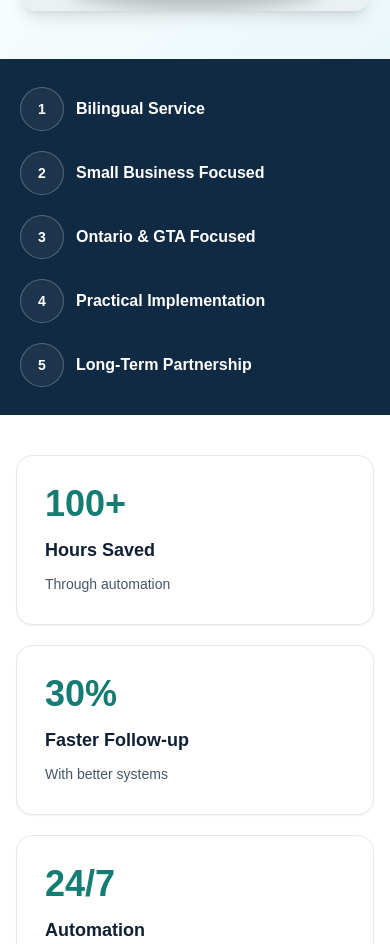
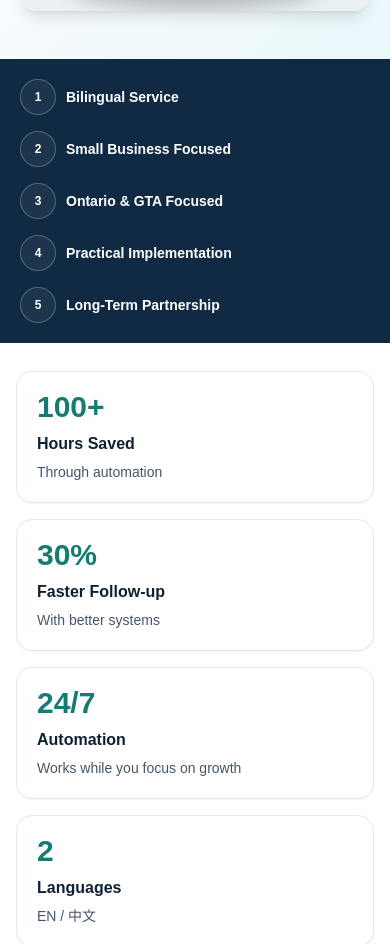
Before and after one commit to cocochen223/bridge-workflow-studio-website, a Next.js app: page /en in a window 390 px wide. Shown: the part 1056-2000 px from the top of the page. Built offline with nearby package versions, Linux system fonts and the light colour scheme.

Commit message:
Compact homepage sections and add subtle motion

```diff
--- a/app/[locale]/page.tsx
+++ b/app/[locale]/page.tsx
@@ -29,14 +29,14 @@ function TrustStrip({ locale }: { locale: Locale }) {
       : ["中英双语服务", "专注中小企业", "服务安省与大多地区", "重视落地执行", "长期合作支持"];
 
   return (
-    <section className="bg-[#102A43] py-7 text-white">
-      <div className="mx-auto grid max-w-[1480px] gap-5 px-5 sm:grid-cols-2 sm:px-8 lg:grid-cols-5">
+    <section className="bg-[#102A43] py-5 text-white">
+      <div className="mx-auto grid max-w-[1480px] gap-4 px-5 sm:grid-cols-2 sm:px-8 lg:grid-cols-5">
         {items.map((item, index) => (
-          <div key={item} className="flex items-center gap-3">
-            <span className="flex h-11 w-11 items-center justify-center rounded-full border border-white/25 bg-white/5 text-sm font-black text-teal-100">
+          <div key={item} className="flex items-center gap-2.5">
+            <span className="flex h-9 w-9 items-center justify-center rounded-full border border-white/25 bg-white/5 text-xs font-black text-teal-100">
               {index + 1}
             </span>
-            <p className="font-bold leading-6">{item}</p>
+            <p className="text-sm font-bold leading-5">{item}</p>
           </div>
         ))}
       </div>
@@ -61,13 +61,13 @@ function Stats({ locale }: { locale: Locale }) {
         ];
 
   return (
-    <section className="bg-white py-10">
-      <div className="mx-auto grid max-w-7xl gap-5 px-4 sm:grid-cols-2 sm:px-6 lg:grid-cols-4 lg:px-8">
+    <section className="bg-white py-7">
+      <div className="mx-auto grid max-w-7xl gap-4 px-4 sm:grid-cols-2 sm:px-6 lg:grid-cols-4 lg:px-8">
         {stats.map(([number, title, body]) => (
-          <div key={title} className="rounded-2xl border border-slate-200 bg-white p-7 shadow-sm shadow-slate-900/5">
-            <p className="text-4xl font-black text-teal">{number}</p>
-            <h3 className="mt-3 text-lg font-bold text-ink">{title}</h3>
-            <p className="mt-2 text-sm leading-6 text-slate-600">{body}</p>
+          <div key={title} className="reveal-card rounded-2xl border border-slate-200 bg-white p-5 shadow-sm shadow-slate-900/5 transition hover:-translate-y-1 hover:border-teal/30 hover:shadow-lg hover:shadow-slate-900/10">
+            <p className="text-3xl font-black leading-none text-teal">{number}</p>
+            <h3 className="mt-2.5 text-base font-bold text-ink">{title}</h3>
+            <p className="mt-1.5 text-sm leading-5 text-slate-600">{body}</p>
           </div>
         ))}
       </div>
@@ -98,7 +98,7 @@ function CaseStudies({ locale }: { locale: Locale }) {
     <Section title={locale === "en" ? "Case Studies" : "客户案例"} subtitle={locale === "en" ? "Representative project concepts showing how practical systems can support real operations." : "以代表性项目场景展示系统如何支持真实业务运营。"} tone="mist">
       <div className="grid gap-5 md:grid-cols-3">
         {cases.map(([title, body], index) => (
-          <article key={title} className="overflow-hidden rounded-2xl border border-slate-200 bg-white shadow-sm shadow-slate-900/5 transition hover:-translate-y-0.5 hover:shadow-xl hover:shadow-slate-900/10">
+          <article key={title} className="reveal-card overflow-hidden rounded-2xl border border-slate-200 bg-white shadow-sm shadow-slate-900/5 transition hover:-translate-y-1 hover:border-teal/30 hover:shadow-xl hover:shadow-slate-900/10">
             <div className="h-36 overflow-hidden">
               <img src={images[index]} alt={title} className="h-full w-full object-cover" loading="lazy" />
             </div>
@@ -215,7 +215,7 @@ export default async function HomePage({ params }: { params: Promise<{ locale: L
     <>
       <section className="bg-[linear-gradient(135deg,#f7fbff_0%,#ffffff_48%,#eaf7fb_100%)]">
         <div className="mx-auto grid max-w-[1480px] items-center gap-10 px-5 py-12 lg:grid-cols-[0.82fr_1.18fr] lg:gap-12 lg:px-6 lg:py-14">
-          <div className="max-w-[600px]">
+          <div className="reveal-card max-w-[600px]">
             <p className="text-[15px] font-black uppercase tracking-[0.18em] text-teal">{hero.eyebrow}</p>
             <h1 className="mt-4 max-w-[580px] text-[clamp(38px,3.8vw,56px)] font-black leading-[1.06] text-[#0D1B2A]">{hero.title}</h1>
             <p className="mt-5 max-w-[540px] text-lg leading-[1.55] text-slate-700">{hero.subtitle}</p>
@@ -236,7 +236,9 @@ export default async function HomePage({ params }: { params: Promise<{ locale: L
               </Link>
             </div>
           </div>
-          <DashboardMockup locale={locale} />
+          <div className="reveal-card">
+            <DashboardMockup locale={locale} />
+          </div>
         </div>
       </section>
 
@@ -253,17 +255,17 @@ export default async function HomePage({ params }: { params: Promise<{ locale: L
         />
       </Section>
 
-      <section className="bg-[#EEF4F7] py-10">
+      <section className="bg-[#EEF4F7] py-7">
         <div className="mx-auto max-w-7xl px-4 sm:px-6 lg:px-8">
           <div className="max-w-3xl">
             <h2 className="text-3xl font-bold leading-tight text-ink sm:text-[2.25rem]">{t.home.problemsTitle}</h2>
             <p className="mt-3 text-base leading-7 text-slate-600">{t.home.problemsSubtitle}</p>
           </div>
-        <div className="mt-7 grid gap-4 md:grid-cols-2 lg:grid-cols-5">
+        <div className="mt-5 grid gap-4 md:grid-cols-2 lg:grid-cols-5">
           {t.home.problems.map((problem, index) => (
-            <article key={problem} className="rounded-2xl border border-slate-200 bg-white p-5 shadow-sm shadow-slate-900/5">
+            <article key={problem} className="reveal-card rounded-2xl border border-slate-200 bg-white p-7 shadow-sm shadow-slate-900/5 transition hover:-translate-y-1 hover:border-teal/30 hover:shadow-lg hover:shadow-slate-900/10">
               <span className="text-sm font-black text-teal">0{index + 1}</span>
-              <p className="mt-4 text-[15px] font-bold leading-6 text-ink">{problem}</p>
+              <p className="mt-3 text-[15px] font-bold leading-6 text-ink">{problem}</p>
             </article>
           ))}
         </div>
--- a/app/globals.css
+++ b/app/globals.css
@@ -25,6 +25,41 @@ select {
   outline-color: #147c72;
 }
 
+a,
+button {
+  transition: color 180ms ease, background-color 180ms ease, border-color 180ms ease, box-shadow 180ms ease, transform 180ms ease;
+}
+
+.reveal-card {
+  animation: reveal-card 620ms ease-out both;
+}
+
+@keyframes reveal-card {
+  from {
+    opacity: 0;
+    transform: translateY(16px);
+  }
+  to {
+    opacity: 1;
+    transform: translateY(0);
+  }
+}
+
+@media (prefers-reduced-motion: reduce) {
+  html {
+    scroll-behavior: auto;
+  }
+
+  *,
+  *::before,
+  *::after {
+    animation-duration: 0.01ms !important;
+    animation-iteration-count: 1 !important;
+    scroll-behavior: auto !important;
+    transition-duration: 0.01ms !important;
+  }
+}
+
 ::selection {
   background: #d7f4ef;
   color: #102033;
--- a/components/CardGrid.tsx
+++ b/components/CardGrid.tsx
@@ -115,7 +115,7 @@ export function ServiceCards({
       {items.map((item) => (
         <article
           key={item.title}
-          className="group flex min-h-[320px] flex-col rounded-2xl border border-slate-200 bg-white p-6 shadow-sm shadow-slate-900/5 transition hover:-translate-y-1 hover:border-teal/40 hover:shadow-xl hover:shadow-slate-900/10"
+          className="reveal-card group flex min-h-[320px] flex-col rounded-2xl border border-slate-200 bg-white p-6 shadow-sm shadow-slate-900/5 transition hover:-translate-y-1 hover:border-teal/40 hover:shadow-xl hover:shadow-slate-900/10"
         >
           <IconBadge label={item.icon} />
           <h3 className="mt-4 text-lg font-bold leading-snug text-ocean">{item.title}</h3>
@@ -128,8 +128,9 @@ export function ServiceCards({
               </li>
             ))}
           </ul>
-          <Link href={`/${locale}/services`} className="mt-auto pt-5 text-sm font-bold text-teal group-hover:text-ocean">
+          <Link href={`/${locale}/services`} className="mt-auto inline-flex w-fit items-center gap-1 pt-5 text-sm font-bold text-teal group-hover:text-ocean">
             {learnMore}
+            <span className="transition-transform group-hover:translate-x-1">→</span>
           </Link>
         </article>
       ))}
@@ -161,7 +162,7 @@ export function IndustryCards({
       {items.map((item, index) => (
         <article
           key={item.title}
-          className="group flex min-h-[390px] flex-col overflow-hidden rounded-xl border border-slate-200 bg-white shadow-sm shadow-slate-900/5 transition hover:-translate-y-0.5 hover:border-slate-300 hover:shadow-lg hover:shadow-slate-900/10"
+          className="reveal-card group flex min-h-[390px] flex-col overflow-hidden rounded-xl border border-slate-200 bg-white shadow-sm shadow-slate-900/5 transition hover:-translate-y-1 hover:border-teal/30 hover:shadow-lg hover:shadow-slate-900/10"
         >
           <div className="relative h-40 overflow-hidden bg-slate-100">
             <img
@@ -192,9 +193,10 @@ export function IndustryCards({
             </div>
             <Link
               href={`/${locale}/industries`}
-              className="mt-5 inline-flex w-fit items-center text-sm font-bold text-teal transition hover:text-ocean"
+              className="mt-5 inline-flex w-fit items-center gap-1 text-sm font-bold text-teal transition hover:text-ocean"
             >
-              {learnMore} →
+              {learnMore}
+              <span className="transition-transform group-hover:translate-x-1">→</span>
             </Link>
           </div>
         </article>
--- a/components/Header.tsx
+++ b/components/Header.tsx
@@ -50,7 +50,7 @@ export function Header({ locale }: { locale: Locale }) {
                 href={item.href}
                 className={
                   isBook
-                    ? "ml-2 rounded-md bg-teal px-5 py-2.5 text-center text-white shadow-lg shadow-teal/20 hover:bg-ocean"
+                    ? "ml-2 rounded-md bg-teal px-5 py-2.5 text-center text-white shadow-lg shadow-teal/20 hover:-translate-y-0.5 hover:bg-ocean"
                   : active
                       ? "rounded-md px-3 py-2 text-center text-[#086fd6]"
                       : "rounded-md px-3 py-2 text-center hover:bg-mist hover:text-[#086fd6]"
```
